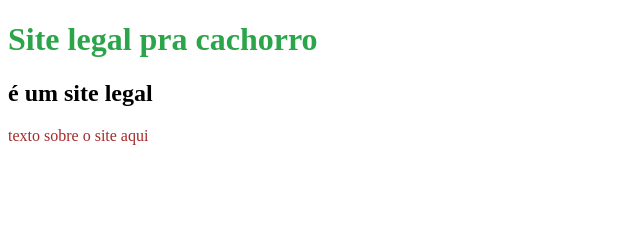
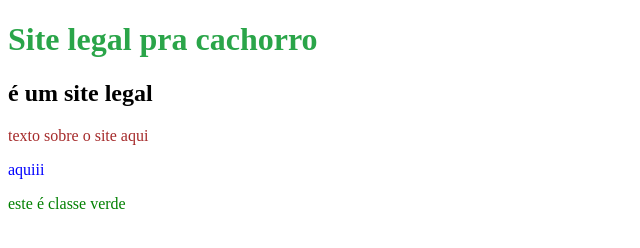
Before and after one commit to joaquimarend-hash/site-sobre-cachorros, a plain HTML site: page index.html in a window 1280 px wide. Shown: the whole page, without its empty margins (0-640 px from the left). Drawn offline with Linux system fonts and the light colour scheme.

Commit message:
classe e id

```diff
--- a/index.html
+++ b/index.html
@@ -11,12 +11,19 @@
         p{
             color:brown
         }
+        #p_azul{
+            color:blue
+        }
+        .verde{
+            color:green
+        }
     </style>
 </head>
 <body>
     <h1>Site legal pra cachorro</h1>
     <h2>é um site legal</h2>
     <p>texto sobre o site aqui</p>
-
+    <p id="p_azul"> aquiii </p>
+    <p class="verde">este é classe verde</p>
 </body>
 </html>
```
